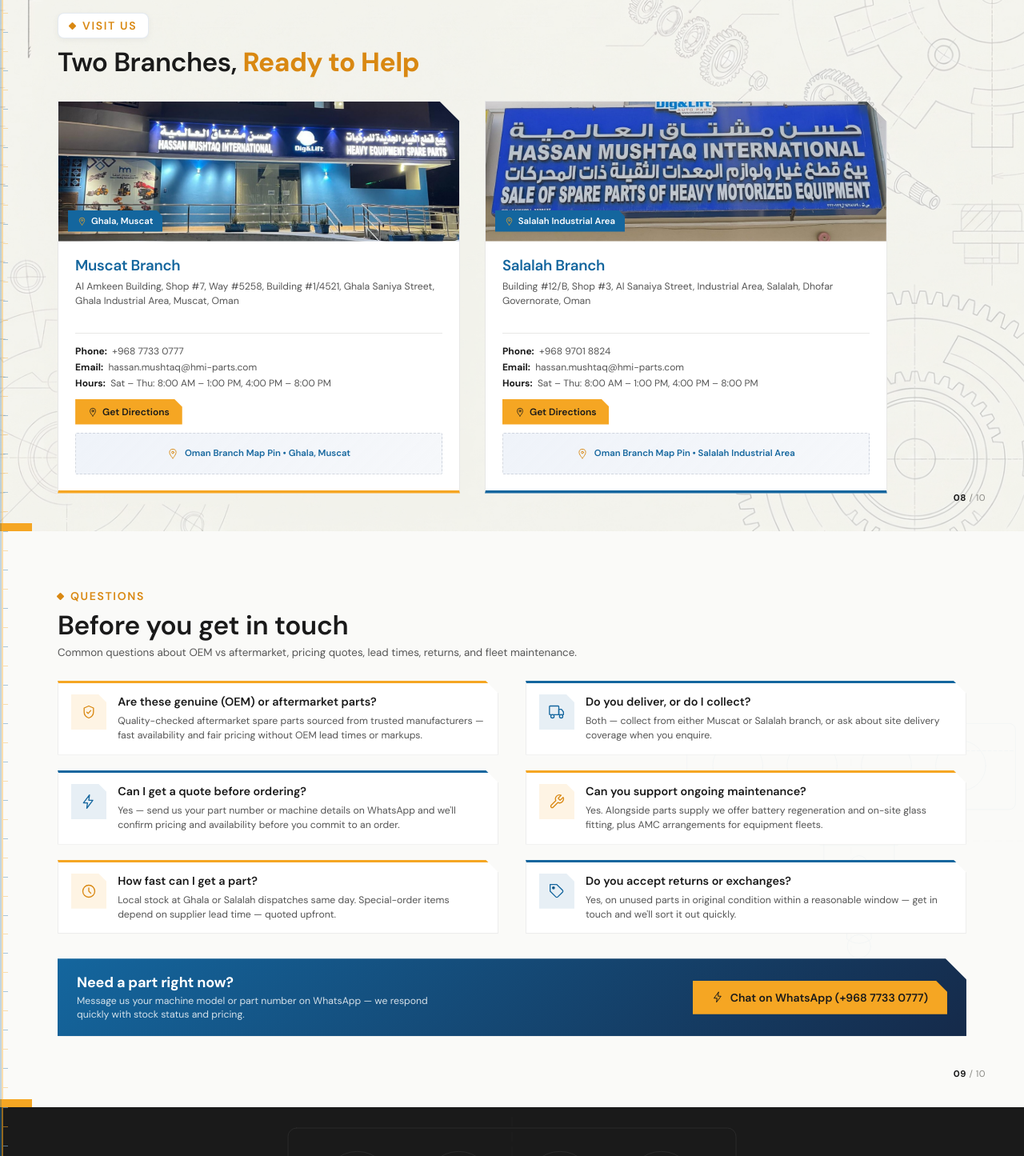
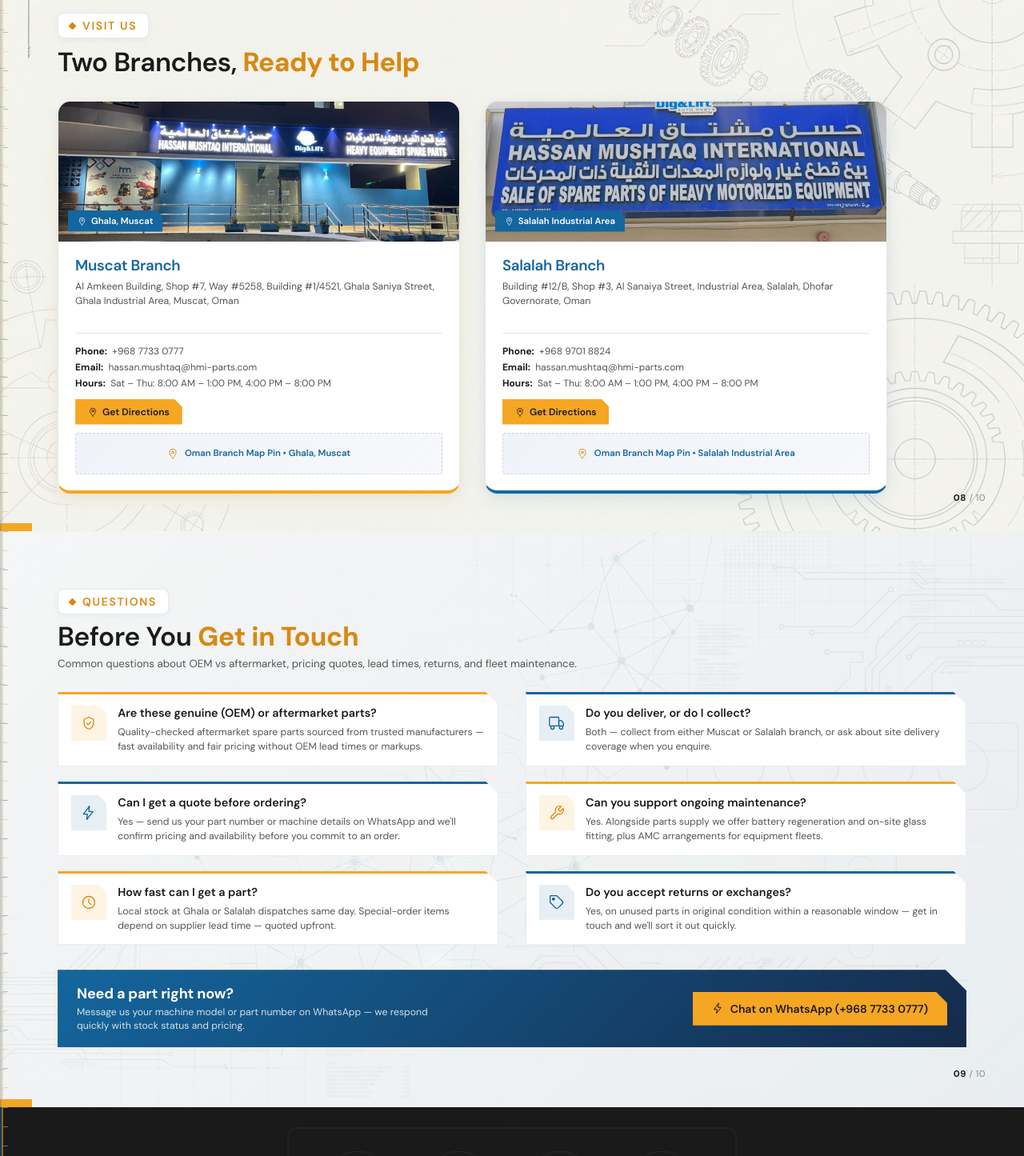
Before and after one commit to mzain-ali/business-profile-hmi, a Next.js app: page /print in a window 1280 px wide. Shown: the part 5120-6565 px from the top of the page at 80% size. Built offline with nearby package versions, Linux system fonts and the light colour scheme.

Commit message:
Update FAQs page styling, background, headline accent, and refine location cards

```diff
--- a/src/components/profile/FaqPage.module.css
+++ b/src/components/profile/FaqPage.module.css
@@ -1,12 +1,47 @@
-.bgWatermark {
+.faqShell {
+  position: relative;
+  overflow: hidden;
+  box-sizing: border-box;
+}
+
+.bgImageWrapper {
   position: absolute;
-  right: -0.5in;
-  bottom: -0.2in;
-  width: 5.5in;
-  height: 5.5in;
-  opacity: 0.045;
+  top: 0;
+  left: 0;
+  right: 0;
+  bottom: 0;
+  width: 100%;
+  height: 100%;
+  z-index: 0;
   pointer-events: none;
-  z-index: 0;
+}
+
+.bgImage {
+  width: 100%;
+  height: 100%;
+  object-fit: cover;
+  object-position: center;
+  opacity: 0.5;
+}
+
+.eyebrowRow {
+  position: relative;
+  z-index: 20;
+  display: flex;
+  align-items: center;
+  margin-bottom: 2px;
+}
+
+.eyebrowCard {
+  display: inline-flex;
+  align-items: center;
+  padding: 6px 14px;
+  background: #ffffff;
+  border: 1px solid rgba(226, 232, 240, 0.9);
+  border-radius: 8px;
+  box-shadow: 0 2px 8px rgba(15, 23, 42, 0.05);
+  position: relative;
+  z-index: 25;
 }
 
 .header {
@@ -19,6 +54,13 @@
   font-weight: 600;
   margin-top: 6px;
   letter-spacing: -0.01em;
+  position: relative;
+  z-index: 1;
+}
+
+.accent {
+  color: var(--orange-deep);
+  font-weight: 800;
 }
 
 .sub {
--- a/src/components/profile/FaqPage.tsx
+++ b/src/components/profile/FaqPage.tsx
@@ -12,18 +12,30 @@
   const col2 = faq.items.slice(half);
 
   return (
-    <PageShell pageNumber={9}>
-      {/* Background blueprint watermark */}
-      <div className={styles.bgWatermark}>
-        <BackgroundBlueprintSVG color="var(--navy)" strokeWidth={0.7} />
+    <PageShell pageNumber={9} className={styles.faqShell}>
+      {/* Background Visual Image */}
+      <div className={styles.bgImageWrapper}>
+        {/* eslint-disable-next-line @next/next/no-img-element */}
+        <img
+          src="/assets/faqs/faqs-background.jpeg"
+          alt="FAQs background visual"
+          className={styles.bgImage}
+        />
       </div>
 
       <div className={styles.header}>
-        <span className={shapes.eyebrow}>
-          <span className={shapes.diamond} />
-          {faq.eyebrow}
-        </span>
-        <h2 className={styles.headline}>{faq.headline}</h2>
+        <div className={styles.eyebrowRow}>
+          <div className={styles.eyebrowCard}>
+            <span className={shapes.eyebrow}>
+              <span className={shapes.diamond} />
+              {faq.eyebrow}
+            </span>
+          </div>
+        </div>
+        <h2 className={styles.headline}>
+          {faq.headline.plain}
+          <span className={styles.accent}>{faq.headline.accent}</span>
+        </h2>
         {faq.sub && <p className={styles.sub}>{faq.sub}</p>}
       </div>
 
--- a/src/components/profile/LocationsPage.module.css
+++ b/src/components/profile/LocationsPage.module.css
@@ -68,13 +68,28 @@
 
 .card {
   flex: 1;
-  border: 1px solid var(--line);
-  border-bottom: 4px solid var(--orange);
+  border: 1px solid rgba(226, 232, 240, 0.9);
+  border-radius: 16px;
   background: #FFFFFF;
   display: flex;
   flex-direction: column;
   overflow: hidden;
   position: relative;
+  transition: transform 0.2s ease, box-shadow 0.2s ease;
+}
+
+.cardOrange {
+  border-bottom: 4px solid var(--orange);
+  box-shadow:
+    0 8px 22px rgba(217, 136, 18, 0.08),
+    0 2px 8px rgba(15, 23, 42, 0.04);
+}
+
+.cardNavy {
+  border-bottom: 4px solid var(--navy);
+  box-shadow:
+    0 8px 22px rgba(20, 102, 158, 0.09),
+    0 2px 8px rgba(15, 23, 42, 0.04);
 }
 
 .imgWrap {
@@ -83,7 +98,6 @@
   height: 1.82in;
   overflow: hidden;
   background: var(--navy-soft);
-  clip-path: polygon(0 0, calc(100% - 24px) 0, 100% 24px, 100% 100%, 0 100%);
 }
 
 .photo {
--- a/src/components/profile/LocationsPage.tsx
+++ b/src/components/profile/LocationsPage.tsx
@@ -34,14 +34,13 @@
       <div className={styles.row}>
         {locations.branches.map((b, i) => (
           <div
-            className={`${styles.card} ${shapes.chamferLg}`}
+            className={`${styles.card} ${i % 2 === 0 ? styles.cardOrange : styles.cardNavy}`}
             key={b.name}
-            style={{ borderBottomColor: i % 2 === 0 ? "var(--orange)" : "var(--navy)" }}
           >
             <div className={styles.imgWrap}>
               <img src={b.photo} alt={b.name} className={styles.photo} />
               <span className={styles.pin}>
-                <Icon name="pin" size={11} color="#F5A623" />
+                <Icon name="pin" size={11} color="#FFFFFF" />
                 {b.pin}
               </span>
             </div>
--- a/src/lib/content.ts
+++ b/src/lib/content.ts
@@ -222,7 +222,10 @@
 
 export const faq = {
   eyebrow: "Questions",
-  headline: "Before you get in touch",
+  headline: {
+    plain: "Before You ",
+    accent: "Get in Touch",
+  },
   sub: "Common questions about OEM vs aftermarket, pricing quotes, lead times, returns, and fleet maintenance.",
   ctaBanner: {
     title: "Need a part right now?",
```
Also changed, not shown: public/assets/faqs/faqs-background.jpeg (added), 1 other file (tests, documents, lock files or other folders).
